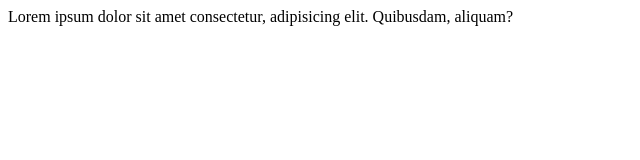
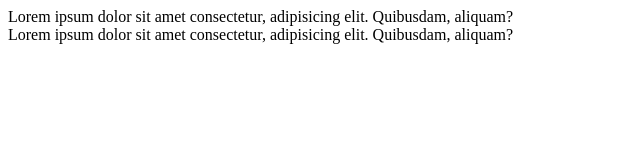
Before and after one commit to DilshodUsmonov/github, a plain HTML site: page index.html in a window 1280 px wide. Shown: the whole page, without its empty margins (0-640 px from the left). Drawn offline with Linux system fonts and the light colour scheme.

Commit message:
Add health section

```diff
--- a/index.html
+++ b/index.html
@@ -13,5 +13,10 @@
     Lorem ipsum dolor sit amet consectetur, adipisicing elit. Quibusdam, aliquam?
   </div>
     </section>
+    <section class="zero">
+  <div class="container">
+    Lorem ipsum dolor sit amet consectetur, adipisicing elit. Quibusdam, aliquam?
+  </div>
+    </section>
 </body>
 </html>
```
